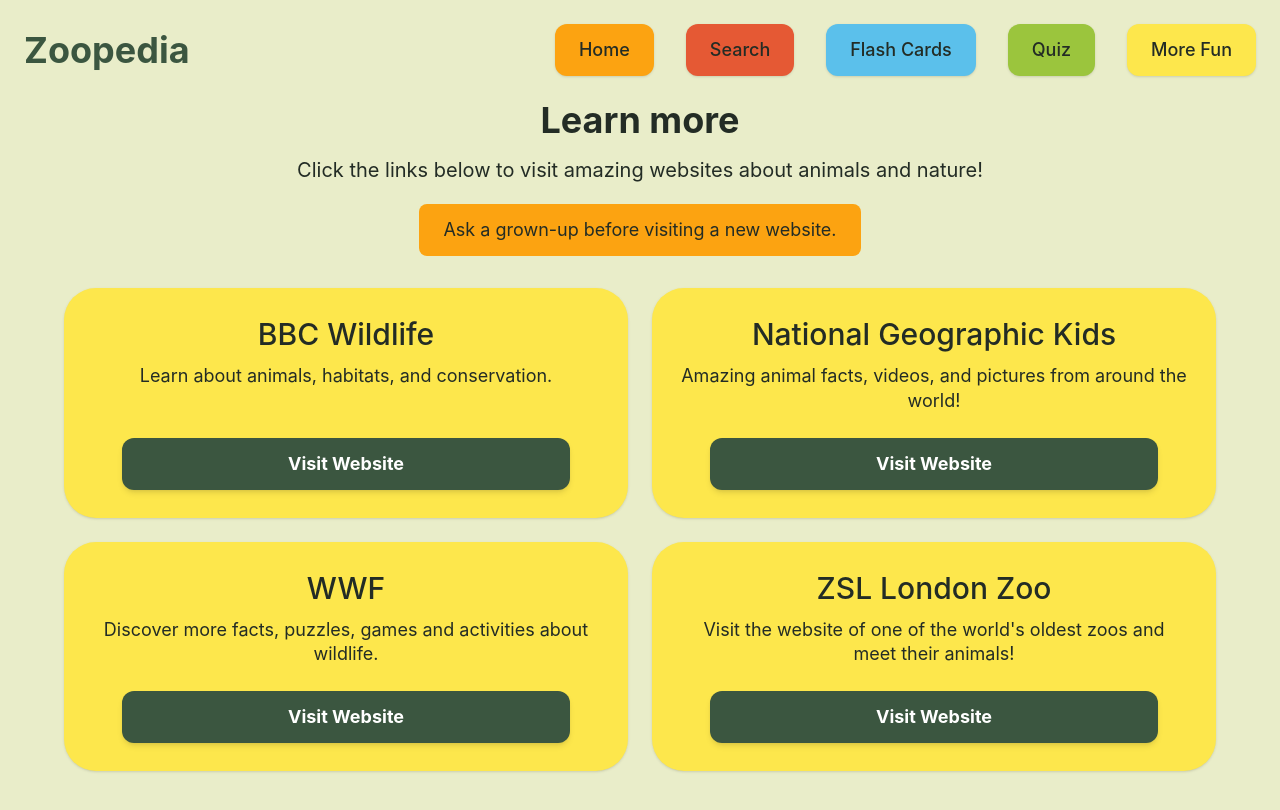
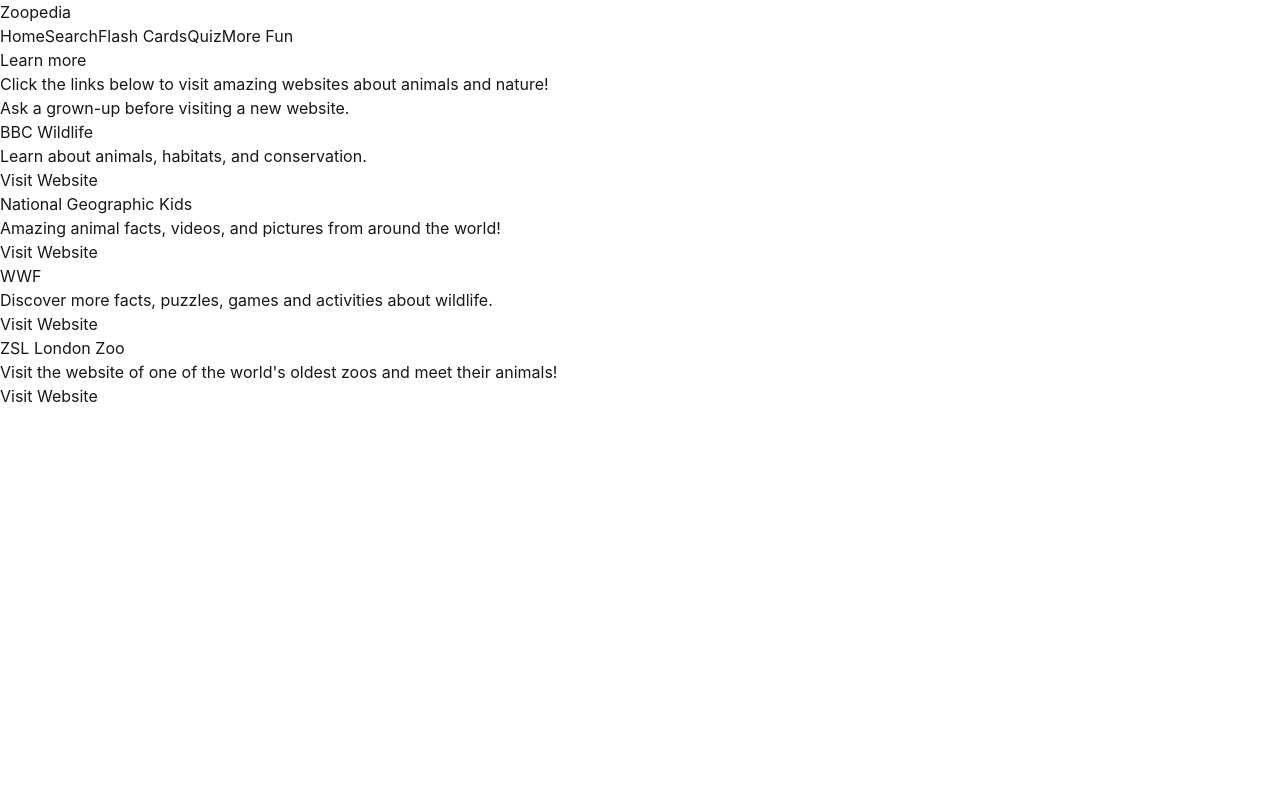
Before and after one commit to CFG-Group-7/CFG-Group-Project, a React (Vite) app: page /more-fun in a window 1280 px wide. Shown: the top 810 px of the page. Built offline with nearby package versions, Linux system fonts and the light colour scheme.

Commit message:
Revert "Added styling"

```diff
--- a/src/App.jsx
+++ b/src/App.jsx
@@ -6,19 +6,8 @@
 
     return (
 
-        <main className="page-shell">
-            <section className="page-container text-center">
-                <div className="mb-10">
-                    <h1 className="page-title mb-4">
-                        Welcome Explorer!
-                    </h1>
-
-                    <p className="text-xl md:text-2xl">
-                        Let’s discover some amazing zoo animals from around the world
-                    </p>
-                </div>
-
-                <section className="grid gap-6 sm:grid-cols-2 lg:grid-cols-4">
+        <>
+            <h1>Welcome to Zoopedia</h1>
             <FeatureCard
                 title="Find an animal"
                 description=" Search for your favourite zoo animal and learn all about it!"
@@ -40,8 +29,6 @@
                 description=" Search for your favourite zoo animal and learn all about it!"
                 pageLink="/more-fun"
             />
-                </section>
-            </section>
-        </main>
+        </>
     );
 }
--- a/src/components/FeatureCard.jsx
+++ b/src/components/FeatureCard.jsx
@@ -4,27 +4,12 @@
 import { Link } from "react-router-dom";
 
 
-
 export default function FeatureCard(props) {
     return (
-        /* Styling for the card, including background color, padding, text alignment, and shadow effects. */
-        <div className="flex min-h-64 flex-col items-center justify-between rounded-[2rem] bg-yellow p-6 text-center shadow-sm">
-            <div>
-                <h2 className="mb-4 text-3xl font-medium text-fontColour">
-                    {props.title}
-                </h2>
-
-                <p className="text-lg leading-snug text-fontColour">
-                    {props.description}
-                </p>
-            </div>
-
-            <Link
-                to={props.pageLink}
-                className="mt-6 rounded-xl bg-dark-green px-8 py-3 text-lg font-bold text-white shadow-md hover:scale-105 hover:brightness-110"
-            >
-                Let&apos;s go &gt;
-            </Link>
+        <div>
+            <h2>{props.title}</h2>
+            <p>{props.description}</p>
+            <Link to={props.pageLink}>Lets go</Link>
         </div>
     );
 }
--- a/src/components/Navbar.jsx
+++ b/src/components/Navbar.jsx
@@ -4,52 +4,13 @@
 
 export default function NavBar() {
     return (
-        <nav className="bg-pale-green px-6 py-6">
-            {/* Applying spacing and responsive styling */}
-            <div className="flex max-w-7xl flex-col gap-6 md:flex-row md:items-center md:justify-between">
-                {/* Font styling */}
-                <h1 className="text-3xl font-bold text-dark-green md:text-4xl">
-                    Zoopedia
-                </h1>
-
-{/* Links and styling with hover effects */}
-                <div className="flex flex-wrap justify-center gap-4 md:gap-8">
-                    <Link
-                        to="/"
-                        className="rounded-xl bg-orange px-6 py-3 text-lg font-medium text-fontColour shadow-sm hover:-translate-y-1 hover:shadow-md"
-                    >
-                        Home
-                    </Link>
-
-                    <Link
-                        to="/search"
-                        className="rounded-xl bg-red px-6 py-3 text-lg font-medium text-fontColour shadow-sm hover:-translate-y-1 hover:shadow-md"
-                    >
-                        Search
-                    </Link>
-
-                    <Link
-                        to="/flash-cards"
-                        className="rounded-xl bg-blue px-6 py-3 text-lg font-medium text-fontColour shadow-sm hover:-translate-y-1 hover:shadow-md"
-                    >
-                        Flash Cards
-                    </Link>
-
-                    <Link
-                        to="/quiz"
-                        className="rounded-xl bg-green px-6 py-3 text-lg font-medium text-fontColour shadow-sm hover:-translate-y-1 hover:shadow-md"
-                    >
-                        Quiz
-                    </Link>
-
-                    <Link
-                        to="/more-fun"
-                        className="rounded-xl bg-yellow px-6 py-3 text-lg font-medium text-fontColour shadow-sm hover:-translate-y-1 hover:shadow-md"
-                    >
-                        More Fun
-                    </Link>
-                </div>
-            </div>
+        <nav>
+            <h1>Zoopedia</h1>
+            <Link to="/">Home</Link>
+            <Link to="/search">Search</Link>
+            <Link to="/flash-cards">Flash Cards</Link>
+            <Link to="/quiz">Quiz</Link>
+            <Link to="/more-fun">More Fun</Link>
         </nav>
     );
 }
--- a/src/index.css
+++ b/src/index.css
@@ -25,43 +25,3 @@
     --color-pale-yellow: #FEFAE0;
 
 }
-/* Make global background and font colour for the whole app */
-@layer base {
-    body {
-        @apply min-h-screen bg-pale-green text-fontColour;
-    }
-
-/* Small aninmation for buttons and links */
-       button,
-    a {
-        @apply transition duration-200;
-    }
-}
-
-
-@layer components {
-    /* Sets up basic page layout using Tailwind CSS */
-    .page-shell {
-        @apply min-h-screen bg-pale-green px-5 pb-12;
-    }
-    /* Center the content and set a max width for better readability on larger screens */
-    .page-container {
-        @apply mx-auto max-w-6xl;
-    }
-   /*Consistent styling for page titles across the app */
-    .page-title {
-        @apply text-3xl font-bold md:text-4xl;
-    }
-    /* Consistent styling for primary buttons across the app */
-    .primary-button {
-        @apply inline-flex items-center justify-center rounded-xl bg-dark-green px-8 py-3 text-lg font-bold text-white shadow-md hover:scale-105 hover:brightness-110;
-    }
-    /* Consistent styling for rounded panels across the app */
-    .rounded-panel {
-        @apply rounded-[2rem] p-8 shadow-sm md:p-12;
-    }
-    /* Consistent styling for 'info cards' across the app */
-    .info-card {
-        @apply rounded-2xl bg-pale-yellow p-5 shadow-sm;
-    }
-}
--- a/src/pages/MoreFun.jsx
+++ b/src/pages/MoreFun.jsx
@@ -1,6 +1,5 @@
 import React from "react";
 
-{/* Array of resources with links and descriptions */}
 const resources = [
   {
     title: "BBC Wildlife",
@@ -26,54 +25,30 @@
 
 const MoreFun = () => {
   return (
-    <main className="page-shell"> {/* Page colour and padding */}
-      <section className="page-container text-center">
-        <div className="mb-8">
-          <h1 className="page-title mb-4">
-            Learn more
-          </h1>
+    <div>
+        <h1>Learn more</h1>
 
-          <p className="mx-auto max-w-3xl text-xl">
-            Click the links below to visit amazing websites about animals and nature!
-          </p>
+      <p>Click the links below to visit amazing websites about animals and nature!</p>
 
-    {/* Safety warning for children visiting new websites with styling */}
-          <p className="mx-auto mt-5 inline-block rounded-lg bg-orange px-6 py-3 text-lg">
-            Ask a grown-up before visiting a new website.
-          </p>
-        </div>
+      <p>Ask a grown-up before visiting a new website.</p>
 
-        {/* Responsive layout with styling */}
-        <ul className="grid list-none gap-6 p-0 md:grid-cols-2">
+ <ul>
  {resources.map((item, index) => (
-            <li
-              key={index}
-              className="flex min-h-56 flex-col items-center justify-between rounded-[2rem] bg-yellow p-7 text-center shadow-sm"
-            >
-             { /* Text within each card with styling */ }
-              <div>
-                <h2 className="mb-3 text-3xl font-medium text-fontColour">
-                  {item.title}
-                </h2>
+    <li key={index}>
+        <h2>{item.title}</h2>
 
-                <p className="text-lg leading-snug text-fontColour">
-                  {item.description}
-                </p>
-              </div>
+        <p>{item.description}</p>
 
-              <a
-                href={item.url}
-                target="_blank"
-                rel="noopener noreferrer"
-                className="mt-6 w-full rounded-xl bg-dark-green px-8 py-3 text-lg font-bold text-white shadow-md hover:scale-105 hover:brightness-110 sm:max-w-md"
-              >
+        <a href={item.url} target="_blank" rel="noopener noreferrer" >
+            <button>
             Visit Website
+            </button>
         </a>
+
           </li>
         ))}
       </ul>
-      </section>
-    </main>
+    </div>
   );
 };
 
```
Lines whose indentation alone changed are shown as unchanged.
